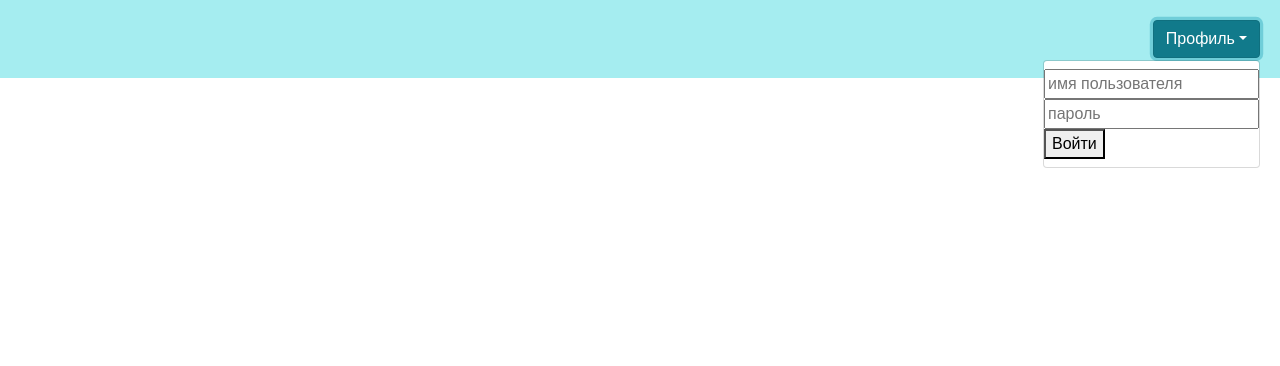
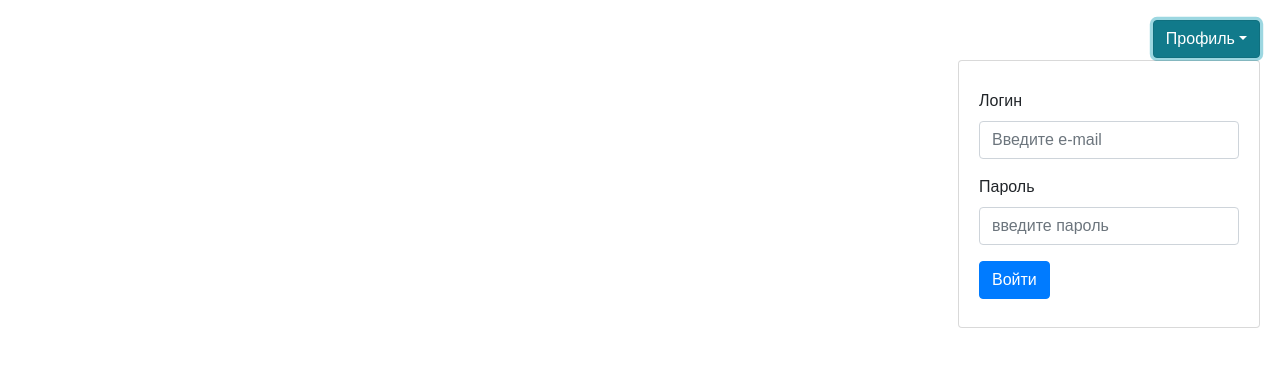
Before and after one commit to RoboQuasar/info-store, a React (Create React App) app: page / in a window 1280 px wide. Both pictures are taken after a click on the button "Профиль". Shown: the top 366 px of the page. Built offline with nearby package versions, Linux system fonts and the light colour scheme.

Commit message:
Added react-bootstrap form in LoginPopup

```diff
--- a/src/containers/Header/index.module.css
+++ b/src/containers/Header/index.module.css
@@ -3,7 +3,3 @@
   align-items: center;
   justify-content: flex-end;
 }
-
-.actionButton {
-  composes: button-reset from 'styleguide.module.css';
-}
--- /dev/null
+++ b/src/containers/Login/index.module.css
@@ -0,0 +1,4 @@
+.form {
+  min-width: 300px;
+  padding: 20px;
+}
--- a/src/containers/Login/index.tsx
+++ b/src/containers/Login/index.tsx
@@ -1,4 +1,9 @@
 import React, { PureComponent } from 'react';
+
+import Button from 'react-bootstrap/Button'
+import Form from 'react-bootstrap/Form'
+
+import styles from './index.module.css';
 
 class Login extends PureComponent {
   handleSubmit() {
@@ -7,11 +12,23 @@
 
   render() {
     return (
-      <form onSubmit={this.handleSubmit}>
-        <input type="text" placeholder="имя пользователя" />
-        <input type="text" placeholder="пароль" />
-        <button type="submit" aria-label="Войти">Войти</button>
-      </form>
+      <Form className={styles.form}>
+        <Form.Group controlId="formBasicEmail">
+          <Form.Label>Логин</Form.Label>
+
+          <Form.Control type="email" placeholder="Введите e-mail" />
+        </Form.Group>
+
+        <Form.Group controlId="formBasicPassword">
+          <Form.Label>Пароль</Form.Label>
+
+          <Form.Control type="password" placeholder="введите пароль" />
+        </Form.Group>
+
+        <Button variant="primary" type="submit">
+          Войти
+        </Button>
+      </Form>
     );
   }
 }
--- a/src/styleguide.module.css
+++ b/src/styleguide.module.css
@@ -1,16 +1,3 @@
 :root {
   --light-lazur: #a5edf0;
 }
-
-.button-reset {
-  padding: 0;
-  margin: 0;
-  border: none;
-  background-color: transparent;
-  cursor: pointer;
-  transition: background-color 0.3s;
-}
-
-.button-reset:hover {
-  background-color: var(--light-lazur);
-}
```
Also changed, not shown: 1 other file (tests, documents, lock files or other folders).
